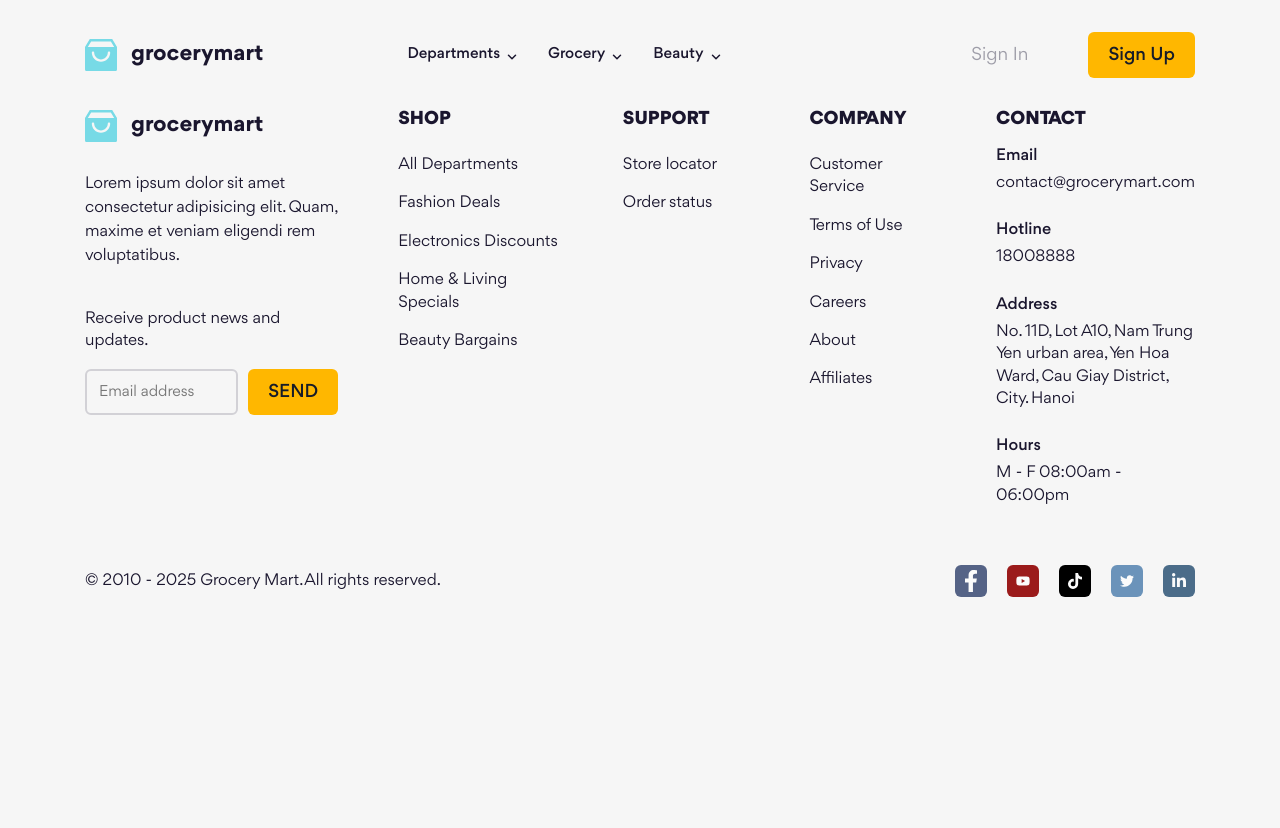
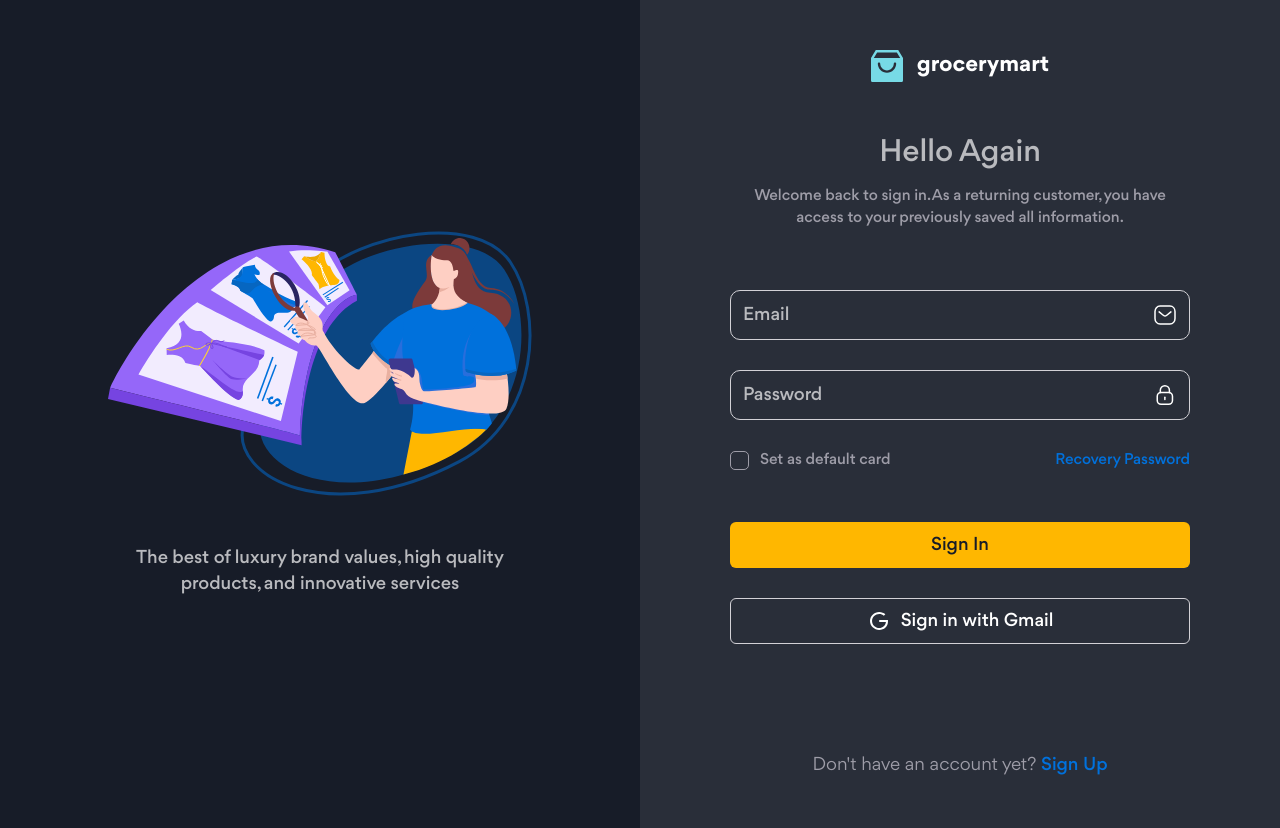
Before and after one commit to Nesko032/Grocery-Ecommerce-landing-page, a website: page sign-in.html in a window 1280 px wide. Before the commit the page ends 800 px from the top, so only its background shows below. Drawn offline with Linux system fonts and the light colour scheme; files whose address does not match are found by name.

Commit message:
Dark Theme & Sign In

```diff
--- a/scss/components/_forms.scss
+++ b/scss/components/_forms.scss
@@ -58,7 +58,7 @@
         }
 
         &::placeholder {
-            color: #d2d1d6;
+            color: var(--form-placeholder-color);
         }
 
         @include abstracts.screen(md) {
--- a/scss/pages/_auth.scss
+++ b/scss/pages/_auth.scss
@@ -48,6 +48,7 @@
             font-size: 1.8rem;
             font-weight: 500;
             line-height: 144.444%;
+            color: var(--auth-intro-text-color);
 
             @include abstracts.screen(md) {
                 font-size: 1.5rem;
@@ -91,6 +92,7 @@
         font-size: 3rem;
         font-weight: 500;
         line-height: 146.667%;
+        color: var(--auth-heading-color);
 
         @include abstracts.screen(md) {
             margin-top: 40px;
@@ -100,7 +102,7 @@
 
     &__desc {
         margin-top: 10px;
-        padding: 0 30px;
+        padding: 0 20px;
         color: #9e9da8;
         font-size: 1.5rem;
         font-weight: 500;
--- a/scss/theme/_dark.scss
+++ b/scss/theme/_dark.scss
@@ -49,4 +49,13 @@
     --filter-form-shadow-color: rgba(0, 0, 0, 0.4);
     --filter-form-tag-bg-color: var(--bg-color);
     --filter-form-arrow-color: var(--dropdown-arrow-color);
+
+    // Auth
+    --auth-content-bg-color: #292e39;
+    --auth-intro-bg-color: #171c28;
+    --auth-intro-text-color: #b9babe;
+    --auth-heading-color: #b9babe;
+
+    // Form
+    --form-placeholder-color: #b9babe;
 }
--- a/scss/theme/_light.scss
+++ b/scss/theme/_light.scss
@@ -54,4 +54,7 @@
     @include abstracts.screen(md) {
         --auth-intro-bg-color: var(--background-white);
     }
+
+    // Form
+    --form-placeholder-color: #d2d1d6;
 }
--- a/sign-in.html
+++ b/sign-in.html
@@ -1,34 +1,16 @@
 <!DOCTYPE html>
-<html lang="en">
+<html lang="en" class="dark">
     <head>
         <meta charset="UTF-8" />
         <meta http-equiv="X-UA-Compatible" content="IE=edge" />
         <meta name="viewport" content="width=device-width, initial-scale=1.0" />
 
         <!-- Favicon -->
-        <link
-            rel="apple-touch-icon"
-            sizes="76x76"
-            href="./assets/favicon/apple-touch-icon.png"
-        />
-        <link
-            rel="icon"
-            type="image/png"
-            sizes="32x32"
-            href="./assets/favicon/favicon-32x32.png"
-        />
-        <link
-            rel="icon"
-            type="image/png"
-            sizes="16x16"
-            href="./assets/favicon/favicon-16x16.png"
-        />
+        <link rel="apple-touch-icon" sizes="76x76" href="./assets/favicon/apple-touch-icon.png" />
+        <link rel="icon" type="image/png" sizes="32x32" href="./assets/favicon/favicon-32x32.png" />
+        <link rel="icon" type="image/png" sizes="16x16" href="./assets/favicon/favicon-16x16.png" />
         <link rel="manifest" href="./assets/favicon/site.webmanifest" />
-        <link
-            rel="mask-icon"
-            href="./assets/favicon/safari-pinned-tab.svg"
-            color="#5bbad5"
-        />
+        <link rel="mask-icon" href="./assets/favicon/safari-pinned-tab.svg" color="#5bbad5" />
         <meta name="msapplication-TileColor" content="#da532c" />
         <meta name="theme-color" content="#ffffff" />
 
@@ -44,19 +26,99 @@
         <title>Sign in | Grocery Mart</title>
     </head>
     <body>
-        <!-- Header -->
-        <header id="header"></header>
+        <main class="auth">
+            <!-- Auth Intro -->
+            <div class="auth__intro d-md-none">
+                <img src="./assets/img/auth/intro.svg" alt="" class="auth__intro-img" />
+                <p class="auth__intro-text">
+                    The best of luxury brand values, high quality products, and innovative services
+                </p>
+            </div>
+
+            <!-- Auth Content -->
+            <div class="auth__content">
+                <div class="auth__content-inner">
+                    <!-- Logo -->
+                    <a href="./" class="logo">
+                        <img src="./assets/icons/logo.svg" alt="grocerymart" class="logo__img" />
+                        <h2 class="logo__title">grocerymart</h2>
+                    </a>
+                    <h1 class="auth__heading">Hello Again</h1>
+                    <p class="auth__desc">
+                        Welcome back to sign in. As a returning customer, you have access to your previously saved all
+                        information.
+                    </p>
+
+                    <form action="./index-logined.html" method="POST" class="form auth__form" id="form-login">
+                        <div class="form__group">
+                            <div class="form__text-input">
+                                <input type="text" id="email" name="" placeholder="Email" class="form__input" />
+                                <img src="./assets/icons/message.svg" alt="" class="icon form__input-icon" />
+                            </div>
+                            <span class="form__error"></span>
+                        </div>
+
+                        <div class="form__group">
+                            <div class="form__text-input">
+                                <input
+                                    type="password"
+                                    name="password"
+                                    id="password"
+                                    placeholder="Password"
+                                    class="form__input"
+                                />
+                                <img src="./assets/icons/lock.svg" alt="" class="icon form__input-icon" />
+                            </div>
+                            <span class="form__error"></span>
+                        </div>
+
+                        <div class="form__group form__group--inline">
+                            <label class="form__checkbox">
+                                <input type="checkbox" name="" id="" class="form__checkbox-input d-none" />
+                                <span class="form__checkbox-label">Set as default card</span>
+                            </label>
+
+                            <a href="#!" class="auth__link form__pull-right">Recovery Password</a>
+                        </div>
+
+                        <div class="form__group auth__btn-group">
+                            <button class="btn btn--primary auth__btn">Sign In</button>
+                            <button class="btn btn--outline auth__btn btn-no-margin">
+                                <img src="./assets/icons/google.svg" alt="" class="icon btn__icon" />
+                                Sign in with Gmail
+                            </button>
+                        </div>
+                    </form>
+
+                    <p class="auth__text">
+                        Don't have an account yet?
+                        <a href="./sign-up.html" class="auth__link auth__text-link">Sign Up</a>
+                    </p>
+                </div>
+            </div>
+        </main>
+
         <script>
-            load("#header", "./templates/header.html");
+            window.dispatchEvent(new Event("template-loaded"));
         </script>
 
-        <!-- Main -->
-        <h1></h1>
-
-        <!-- Footer -->
-        <footer id="footer"></footer>
+        <script src="./assets/js/validator.js"></script>
         <script>
-            load("#footer", "./templates/footer.html");
+            Validator({
+                form: "#form-login",
+                errorSelector: ".form__error",
+                rules: [
+                    Validator.isEmail("#email"),
+                    Validator.minLength("#password", 6),
+                    Validator.isConfirmed(
+                        "#password_confirmation",
+                        function () {
+                            return document.querySelector("#form-login #password").value;
+                        },
+                        "Mật khẩu nhập lại không chính xác"
+                    ),
+                ],
+            });
         </script>
     </body>
 </html>
```
Also changed, not shown: sign-up.html (+4 -4 lines), assets/css/main.css, 1 other file.
